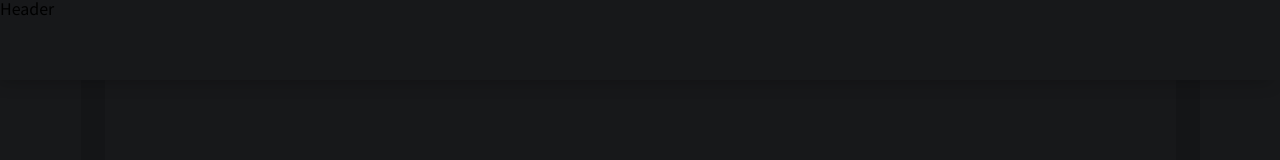
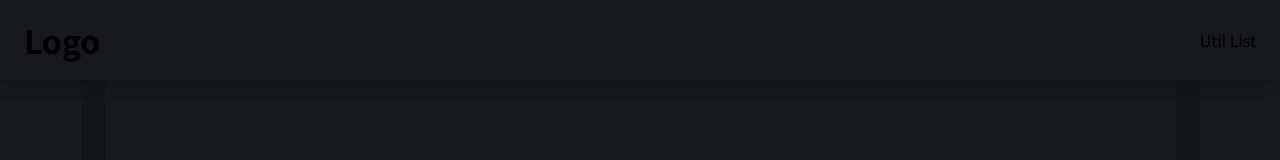
Before and after one commit to FRONT-JB/sw-battle-v2, a Next.js app: page / in a window 1280 px wide. Shown: the top 160 px of the page. Built offline with nearby package versions, Linux system fonts and the light colour scheme.

Commit message:
Add : Header Contents

```diff
--- a/components/Header/Header.tsx
+++ b/components/Header/Header.tsx
@@ -3,7 +3,8 @@ import styled from '@emotion/styled';
 const Header = () => {
   return (
     <HeaderWrapper>
-      <span>Header</span>
+      <Logo>Logo</Logo>
+      <Utils>Util List</Utils>
     </HeaderWrapper>
   );
 };
@@ -11,11 +12,19 @@ const Header = () => {
 export default Header;
 
 const HeaderWrapper = styled.header`
+  display: flex;
+  justify-content: space-between;
+  align-items: center;
   position: fixed;
   left: 0;
   top: 0;
   right: 0;
+  padding: 0 24px;
   height: 80px;
   background: ${({ theme }) => theme.colors.black_lighten_1};
   box-shadow: ${({ theme }) => theme.shadow.base};
 `;
+
+const Logo = styled.h1``;
+
+const Utils = styled.div``;
```
